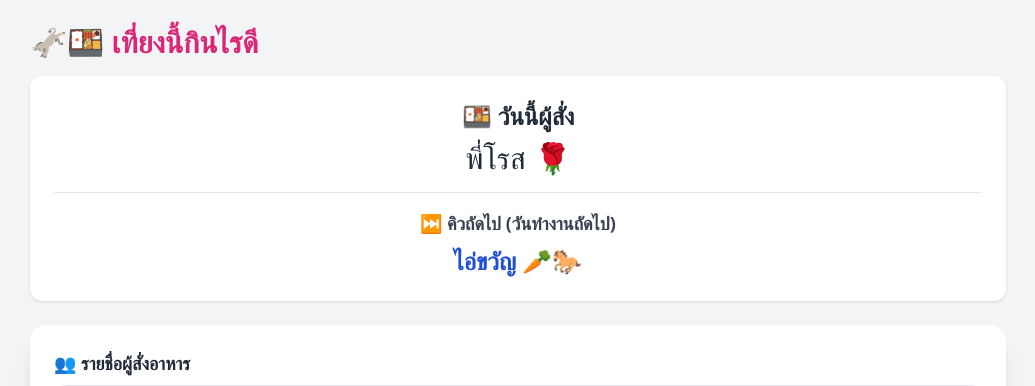
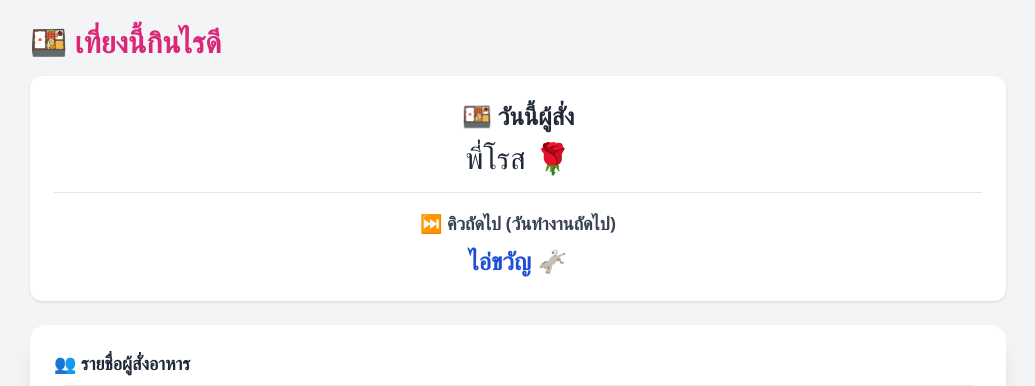
Before and after one commit to FlukeFlukee/Lunch, a Flask app: page / in a window 1280 px wide. Shown: the top 386 px of the page, without its empty margins (122-1157 px from the left). Run offline with Flask 3, Linux system fonts and the light colour scheme; some libraries are stand-ins or nearby versions.

Commit message:
Update index.html

```diff
--- a/templates/index.html
+++ b/templates/index.html
@@ -3,14 +3,14 @@
 <head>
   <meta charset="UTF-8">
   <meta name="viewport" content="width=device-width, initial-scale=1.0">
-  <title>🫏🍱 เที่ยงนี้กินไรดี</title>
+  <title>🍱 เที่ยงนี้กินไรดี</title>
   <script src="https://cdn.tailwindcss.com"></script>
 </head>
 
 <body class="bg-gray-100 text-gray-800">
   <div class="max-w-5xl mx-auto p-6">
 
-    <h1 class="text-3xl font-bold text-pink-600 mb-4">🫏🍱 เที่ยงนี้กินไรดี</h1>
+    <h1 class="text-3xl font-bold text-pink-600 mb-4">🍱 เที่ยงนี้กินไรดี</h1>
 
     <div id="todayOrderBox" class="mb-6 bg-white rounded-xl shadow p-6 text-center"></div>
 
@@ -69,7 +69,7 @@
 
       <button type="submit"
         class="bg-pink-600 text-white px-4 py-2 rounded hover:bg-pink-700">
-        🫏 คำนวณ
+         คำนวณ
       </button>
     </form>
 
@@ -86,8 +86,8 @@
   </div>
 
   <script>
-    const defaultUsers = ["พี่ฟลุ๊ค", "พี่ซิน 🍫", "พี่ตั๊ก 🍕", "พี่โรส 🌹", "พี่แบงค์ 🧙🏼‍♂️", "น้องมาย 🌸", "ไอ่ขวัญ 🥕🐎", "น้องเคน 🏋️‍♀️","น้องติ๊ก 😡","พี่กิ๊ฟ 🦜","น้องพราว ✨","น้องเตชิน 👓","น้องไชโย 🐼"];
-    const orderPersons = ["น้องมาย 🌸", "พี่ฟลุ๊ค", "พี่โรส 🌹", "ไอ่ขวัญ 🥕🐎", "พี่แบงค์ 🧙🏼‍♂️", "น้องซิน 🍫", "น้องพราว ✨","น้องไชโย 🐼"];
+    const defaultUsers = ["พี่ฟลุ๊ค", "พี่ซิน 🍫", "พี่ตั๊ก 🍕", "พี่โรส 🌹", "พี่แบงค์ 🧙🏼‍♂️", "น้องมาย 🌸", "ไอ่ขวัญ 🫏", "น้องเคน 🏋️‍♀️","น้องติ๊ก 😡","พี่กิ๊ฟ 🦜","น้องพราว 🧁","น้องเตชิน 👓","น้องไชโย 🐼"];
+    const orderPersons = ["น้องมาย 🌸", "พี่ฟลุ๊ค", "พี่โรส 🌹", "ไอ่ขวัญ 🫏", "พี่แบงค์ 🧙🏼‍♂️", "น้องซิน 🍫", "น้องพราว 🧁","น้องไชโย 🐼"];
 
     const payDefaults = {
       "พี่ฟลุ๊ค": { payType: "promptpay", bankName: "", bankNumber: "", promptNumber: "096-806-9090" },
```
